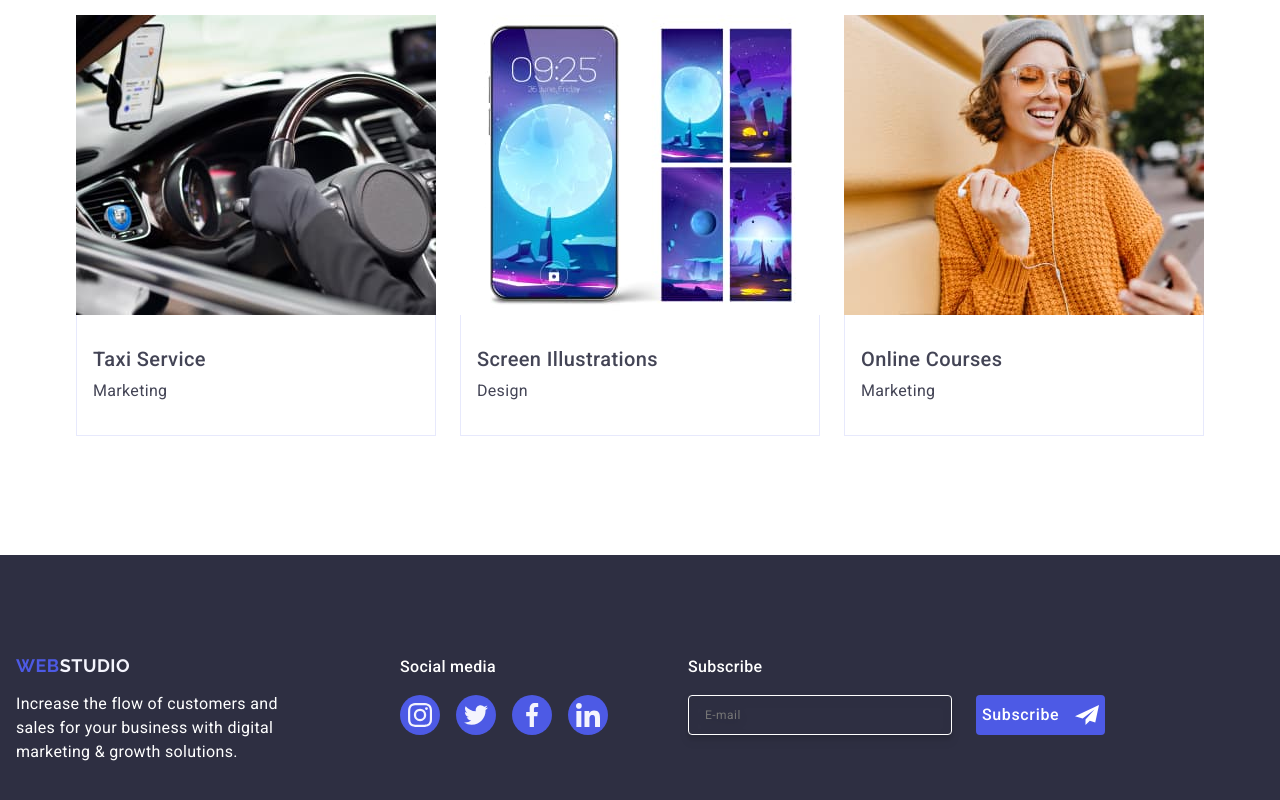
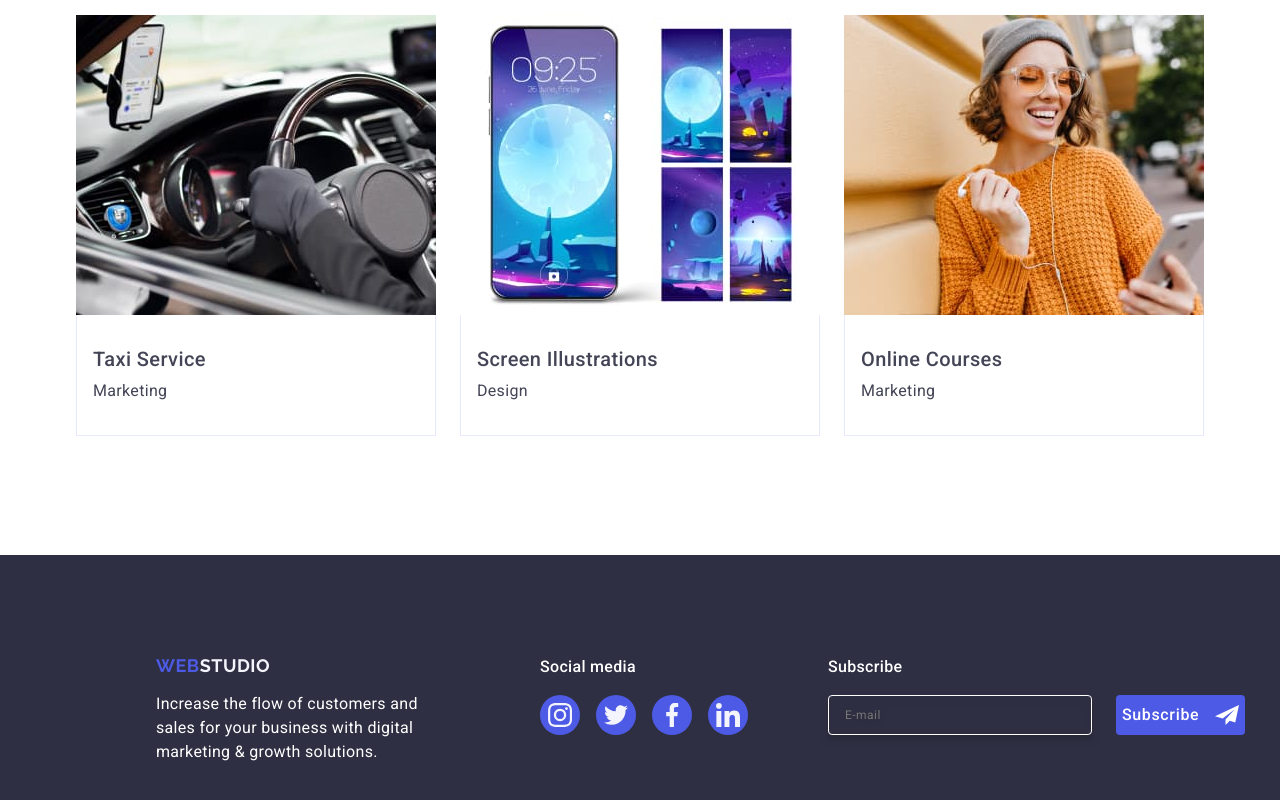
Before and after one commit to GennadiyTorba/goit-homework-06-mobile, a plain HTML site: page index.html in a window 1280 px wide. Shown: the part 2714-3514 px from the top of the page. Drawn offline with nearby package versions, Linux system fonts and the light colour scheme.

Commit message:
finaly-footer

```diff
--- a/css/media.css
+++ b/css/media.css
@@ -338,7 +338,7 @@
   }
   .footer-wrapper {
     width: 1158px;
-    padding: 0;
+    padding: 0 140px;
     display: flex;
     flex-wrap: nowrap;
     gap: 0;
```
